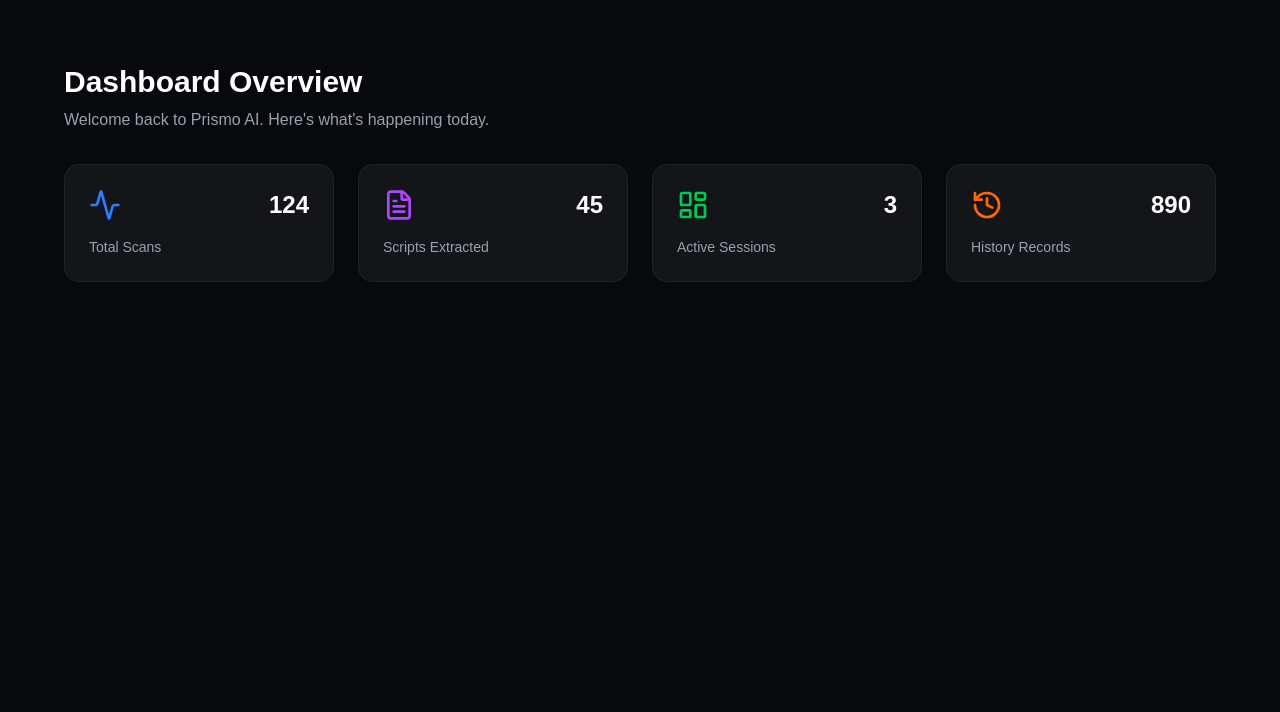
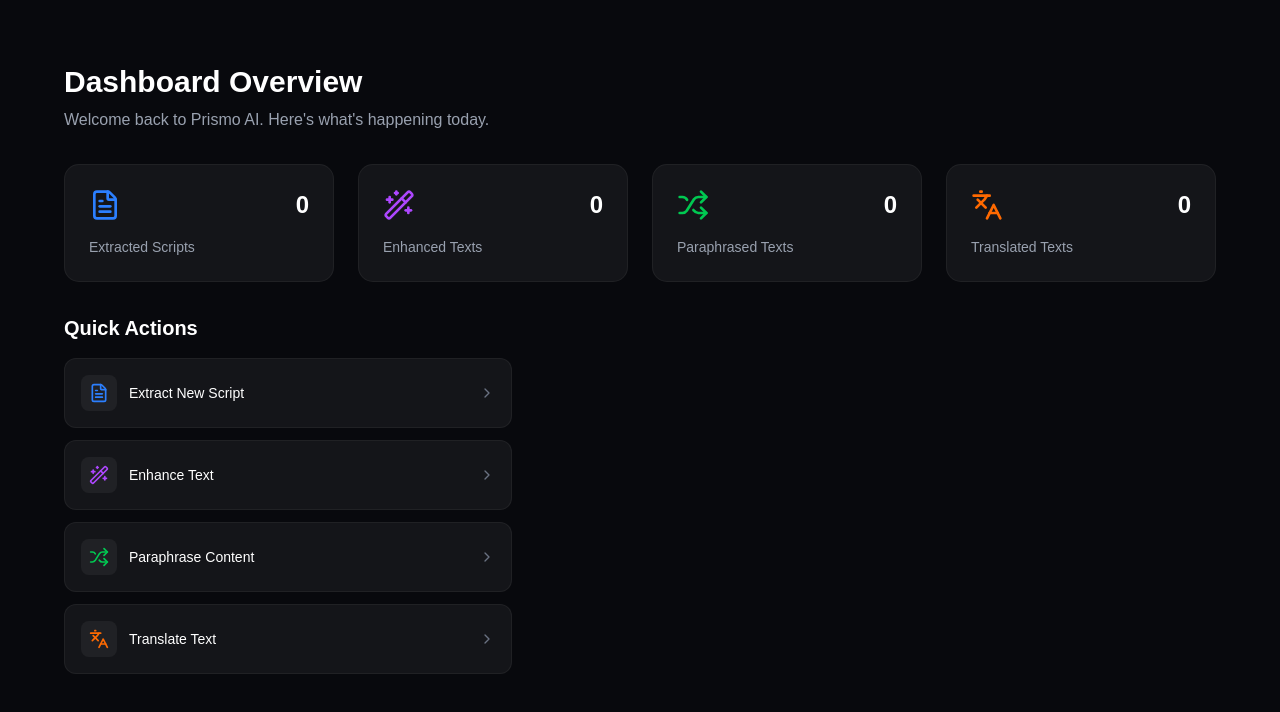
Before and after one commit to joshiancadiz/prismo, a Next.js app: page / in a window 1280 px wide. Shown: the top 712 px of the page. Built offline with nearby package versions, Linux system fonts and the light colour scheme; no server answers.

Commit message:
added script extract in history then fixed UI issues

```diff
--- a/src/app/dashboard/page.tsx
+++ b/src/app/dashboard/page.tsx
@@ -1,16 +1,60 @@
 "use client";
 
-import React from 'react';
-import { LayoutDashboard, FileText, History, Activity } from 'lucide-react';
-
-const stats = [
-    { name: 'Total Scans', value: '124', icon: Activity, color: 'text-blue-500' },
-    { name: 'Scripts Extracted', value: '45', icon: FileText, color: 'text-purple-500' },
-    { name: 'Active Sessions', value: '3', icon: LayoutDashboard, color: 'text-green-500' },
-    { name: 'History Records', value: '890', icon: History, color: 'text-orange-500' },
-];
+import React, { useEffect, useState } from 'react';
+import { FileText, Wand2, Shuffle, Languages, Loader2, ChevronRight } from 'lucide-react';
+import { getHistory } from '@/lib/supabase/getHistory';
+import Link from 'next/link';
 
 export default function DashboardPage({ params }: { params?: Promise<any> } = {}) {
+    const [counts, setCounts] = useState({
+        extract: 0,
+        enhance: 0,
+        paraphrase: 0,
+        translate: 0
+    });
+    const [loading, setLoading] = useState(true);
+
+    useEffect(() => {
+        async function fetchCounts() {
+            setLoading(true);
+            try {
+                const history = await getHistory();
+                const newCounts = {
+                    extract: 0,
+                    enhance: 0,
+                    paraphrase: 0,
+                    translate: 0
+                };
+                history.forEach(record => {
+                    if (record.action === 'extract') newCounts.extract++;
+                    else if (record.action === 'enhance') newCounts.enhance++;
+                    else if (record.action === 'paraphrase') newCounts.paraphrase++;
+                    else if (record.action === 'translate') newCounts.translate++;
+                });
+                setCounts(newCounts);
+            } catch (err) {
+                console.error(err);
+            } finally {
+                setLoading(false);
+            }
+        }
+        fetchCounts();
+    }, []);
+
+    const stats = [
+        { name: 'Extracted Scripts', value: counts.extract.toString(), icon: FileText, color: 'text-blue-500' },
+        { name: 'Enhanced Texts', value: counts.enhance.toString(), icon: Wand2, color: 'text-purple-500' },
+        { name: 'Paraphrased Texts', value: counts.paraphrase.toString(), icon: Shuffle, color: 'text-green-500' },
+        { name: 'Translated Texts', value: counts.translate.toString(), icon: Languages, color: 'text-orange-500' },
+    ];
+
+    const quickActions = [
+        { name: 'Extract New Script', href: '/dashboard/script_extract', icon: FileText, color: 'text-blue-500' },
+        { name: 'Enhance Text', href: '/dashboard/ai_enhance', icon: Wand2, color: 'text-purple-500' },
+        { name: 'Paraphrase Content', href: '/dashboard/ai_paraphrase', icon: Shuffle, color: 'text-green-500' },
+        { name: 'Translate Text', href: '/dashboard/ai_translate', icon: Languages, color: 'text-orange-500' },
+    ];
+
     return (
         <div className="flex-1 p-8 overflow-y-auto h-full">
             <div className="space-y-8">
@@ -26,13 +70,36 @@ export default function DashboardPage({ params }: { params?: Promise<any> } = {}
                         <div key={stat.name} className="p-6 bg-white/5 rounded-[15px] border border-white/5 hover:border-white/10 hover:shadow-sm transition-all group">
                             <div className="flex items-center justify-between mb-4">
                                 <stat.icon className={`w-8 h-8 ${stat.color} transition-transform group-hover:scale-110`} />
-                                <span className="text-2xl font-bold text-white">{stat.value}</span>
+                                <span className="text-2xl font-bold text-white">
+                                    {loading ? <Loader2 className="w-5 h-5 animate-spin" /> : stat.value}
+                                </span>
                             </div>
                             <h3 className="text-sm font-medium text-gray-400">{stat.name}</h3>
                         </div>
                     ))}
                 </div>
 
+                <div className="space-y-4">
+                    <h2 className="text-xl font-bold text-white">Quick Actions</h2>
+                    <div className="flex flex-col gap-3 max-w-md">
+                        {quickActions.map((action) => (
+                            <Link
+                                key={action.name}
+                                href={action.href}
+                                className="flex items-center justify-between p-4 bg-white/5 border border-white/5 rounded-[12px] hover:bg-white/10 hover:border-white/10 transition-all group"
+                            >
+                                <div className="flex items-center gap-3">
+                                    <div className={`p-2 rounded-lg bg-white/5 group-hover:bg-white/10 transition-colors`}>
+                                        <action.icon className={`w-5 h-5 ${action.color}`} />
+                                    </div>
+                                    <span className="text-sm font-medium text-white">{action.name}</span>
+                                </div>
+                                <ChevronRight className="w-4 h-4 text-gray-500 group-hover:text-white transition-colors" />
+                            </Link>
+                        ))}
+                    </div>
+                </div>
+
             </div>
         </div>
     );
--- a/src/app/dashboard/script_extract/page.tsx
+++ b/src/app/dashboard/script_extract/page.tsx
@@ -3,6 +3,8 @@
 import React, { useState } from 'react';
 import { Play, Info, CheckCircle2, AlertCircle, Link as LinkIcon, Instagram, Youtube, Clapperboard, Copy, Clock, Check, X } from 'lucide-react';
 // import { extractYoutubeId } from '@/app/lib/youtube/parse';
+import { saveHistory } from '@/lib/supabase/updateHistory';
+import { createClient } from '@/utils/supabase/client';
 
 export default function ScriptExtractPage({ params }: { params: Promise<{}> }) {
     const [videoUrl, setVideoUrl] = useState('');
@@ -42,6 +44,19 @@ export default function ScriptExtractPage({ params }: { params: Promise<{}> }) {
 
             console.log('Video processed successfully:', data);
             setVideoData(data);
+
+            // Save to history
+            const supabase = createClient();
+            const { data: { user } } = await supabase.auth.getUser();
+            if (user && data.transcript) {
+                const pureText = data.transcript.map((item: { text: string }) => item.text).join('\n');
+                await saveHistory({
+                    userId: user.id,
+                    originalText: url,
+                    processedText: pureText,
+                    action: "extract",
+                });
+            }
         } catch (err) {
             console.error('Error calling API:', err);
             setError('Failed to connect to the server. Please try again.');
--- a/src/components/historyItem.tsx
+++ b/src/components/historyItem.tsx
@@ -20,7 +20,7 @@ export default function HistoryItem({ id, action, output, date }: HistoryItemPro
     return (
         <tr
             onClick={handleRowClick}
-            className="hover:bg-white/5 transition-all duration-300 group cursor-pointer"
+            className="hover:bg-white/[0.03] border-b border-white/5 last:border-0 transition-colors duration-200 group cursor-pointer outline-none focus:outline-none select-none"
         >
             <td className="px-6 py-4">
                 <span className="text-sm font-medium text-white group-hover:text-blue-400 transition-colors truncate">
--- a/src/components/historyTable.tsx
+++ b/src/components/historyTable.tsx
@@ -3,10 +3,16 @@
 import React, { useEffect, useState } from 'react';
 import { getHistory, HistoryRecord } from '@/lib/supabase/getHistory';
 import HistoryItem from '@/components/historyItem';
+import { ArrowDown, ArrowUp, ChevronDown } from 'lucide-react';
+
+const FILTER_OPTIONS = ['All', 'Enhance', 'Paraphrase', 'Translate', 'Extract'];
 
 export default function HistoryTable() {
-    const [records, setRecords] = useState<{ id: string; action: string; output: string; date: string }[]>([]);
+    const [records, setRecords] = useState<{ id: string; action: string; output: string; date: string; rawDate: number }[]>([]);
+    const [actionFilter, setActionFilter] = useState<string>('All');
+    const [sortDesc, setSortDesc] = useState<boolean>(true);
     const [loading, setLoading] = useState(true);
+    const [isDropdownOpen, setIsDropdownOpen] = useState(false);
 
     useEffect(() => {
         async function fetchHistory() {
@@ -26,6 +32,7 @@ export default function HistoryTable() {
                         minute: '2-digit',
                         hour12: true,
                     }),
+                    rawDate: new Date(record.created_at).getTime(),
                 }));
                 setRecords(mapped);
             } catch (error) {
@@ -69,25 +76,66 @@ export default function HistoryTable() {
         );
     }
 
+    const filteredAndSortedRecords = records
+        .filter(record => actionFilter === 'All' || record.action === actionFilter)
+        .sort((a, b) => sortDesc ? b.rawDate - a.rawDate : a.rawDate - b.rawDate);
+
     return (
-        <div className="w-full bg-white/5 rounded-[15px] border border-white/10 overflow-hidden shadow-2xl backdrop-blur-sm">
+        <div className="w-full bg-white/5 rounded-[15px] border border-white/10 shadow-2xl backdrop-blur-sm">
             <table className="w-full text-left border-collapse">
-                <thead className="bg-white/5 border-b border-white/10">
-                    <tr>
-                        <th className="w-px whitespace-nowrap px-6 py-5 text-xs font-bold text-gray-400 uppercase tracking-widest">
-                            Action
+                <thead className="bg-white/5 border-b border-white/10 overflow-visible rounded-t-[15px]">
+                    <tr className="overflow-visible">
+                        <th className="w-px whitespace-nowrap px-6 py-5 text-xs font-bold text-gray-400 uppercase tracking-widest relative overflow-visible rounded-tl-[15px]">
+                            <div className="relative">
+                                <button
+                                    onClick={() => setIsDropdownOpen(!isDropdownOpen)}
+                                    className="flex items-center gap-2 hover:text-white transition-colors outline-none uppercase font-bold tracking-widest bg-transparent border-none p-0 cursor-pointer"
+                                >
+                                    Action: {actionFilter}
+                                    <ChevronDown className={`w-3.5 h-3.5 transition-transform duration-200 ${isDropdownOpen ? 'rotate-180 text-white' : 'text-gray-500'}`} />
+                                </button>
+
+                                {isDropdownOpen && (
+                                    <>
+                                        <div
+                                            className="fixed inset-0 z-[60]"
+                                            onClick={() => setIsDropdownOpen(false)}
+                                        />
+                                        <div className="absolute left-0 mt-4 w-48 bg-[#0f172a] border border-white/10 rounded-xl shadow-2xl z-[70] py-1 flex flex-col overflow-hidden">
+                                            {FILTER_OPTIONS.map((option) => (
+                                                <button
+                                                    key={option}
+                                                    onClick={() => {
+                                                        setActionFilter(option);
+                                                        setIsDropdownOpen(false);
+                                                    }}
+                                                    className={`w-full text-left px-4 py-2.5 text-[10px] font-bold uppercase tracking-widest transition-colors border-none bg-transparent cursor-pointer ${actionFilter === option ? 'text-blue-400 bg-white/5' : 'text-gray-400 hover:text-white hover:bg-white/5'}`}
+                                                >
+                                                    {option === 'All' ? 'Action: All' : option}
+                                                </button>
+                                            ))}
+                                        </div>
+                                    </>
+                                )}
+                            </div>
                         </th>
                         <th className="px-6 py-5 text-xs font-bold text-gray-400 uppercase tracking-widest">
                             Output
                         </th>
-                        <th className="w-1/4 px-6 py-5 text-xs font-bold text-gray-400 uppercase tracking-widest">
-                            Date
+                        <th className="w-1/4 px-6 py-5 text-xs font-bold text-gray-400 uppercase tracking-widest rounded-tr-[15px]">
+                            <button
+                                className="flex items-center gap-2 cursor-pointer text-gray-400 hover:text-white transition-colors select-none w-max border-none bg-transparent outline-none p-0 uppercase tracking-widest font-bold group/date"
+                                onClick={() => setSortDesc(!sortDesc)}
+                            >
+                                DATE
+                                <ArrowDown className={`w-4 h-4 transition-transform duration-300 ${sortDesc ? 'rotate-0' : 'rotate-180'} group-hover/date:text-white`} />
+                            </button>
                         </th>
                     </tr>
                 </thead>
                 <tbody className="divide-y divide-white/10">
-                    {records.length > 0 ? (
-                        records.map((record) => (
+                    {filteredAndSortedRecords.length > 0 ? (
+                        filteredAndSortedRecords.map((record) => (
                             <HistoryItem
                                 key={record.id}
                                 id={record.id}
--- a/src/lib/supabase/getHistory.ts
+++ b/src/lib/supabase/getHistory.ts
@@ -2,7 +2,7 @@ import { createClient } from "@/utils/supabase/client";
 
 export interface HistoryRecord {
     id: string;
-    action: "enhance" | "paraphrase" | "translate";
+    action: "enhance" | "paraphrase" | "translate" | "extract";
     original_text: string;
     processed_text: string;
     language: string | null;
--- a/src/lib/supabase/updateHistory.tsx
+++ b/src/lib/supabase/updateHistory.tsx
@@ -5,7 +5,7 @@ interface SaveHistoryParams {
     userId: string;
     originalText: string;
     processedText: string;
-    action: "enhance" | "paraphrase" | "translate";
+    action: "enhance" | "paraphrase" | "translate" | "extract";
     language?: string;
 }
 
```
